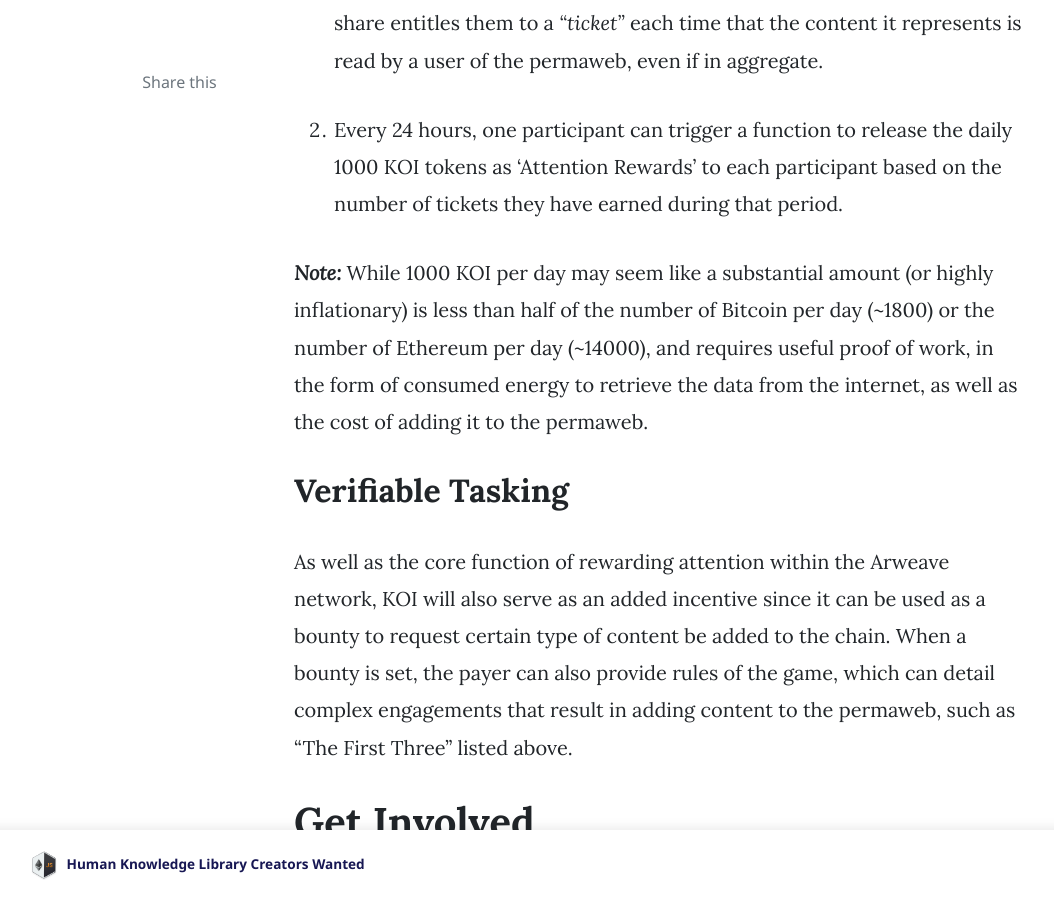
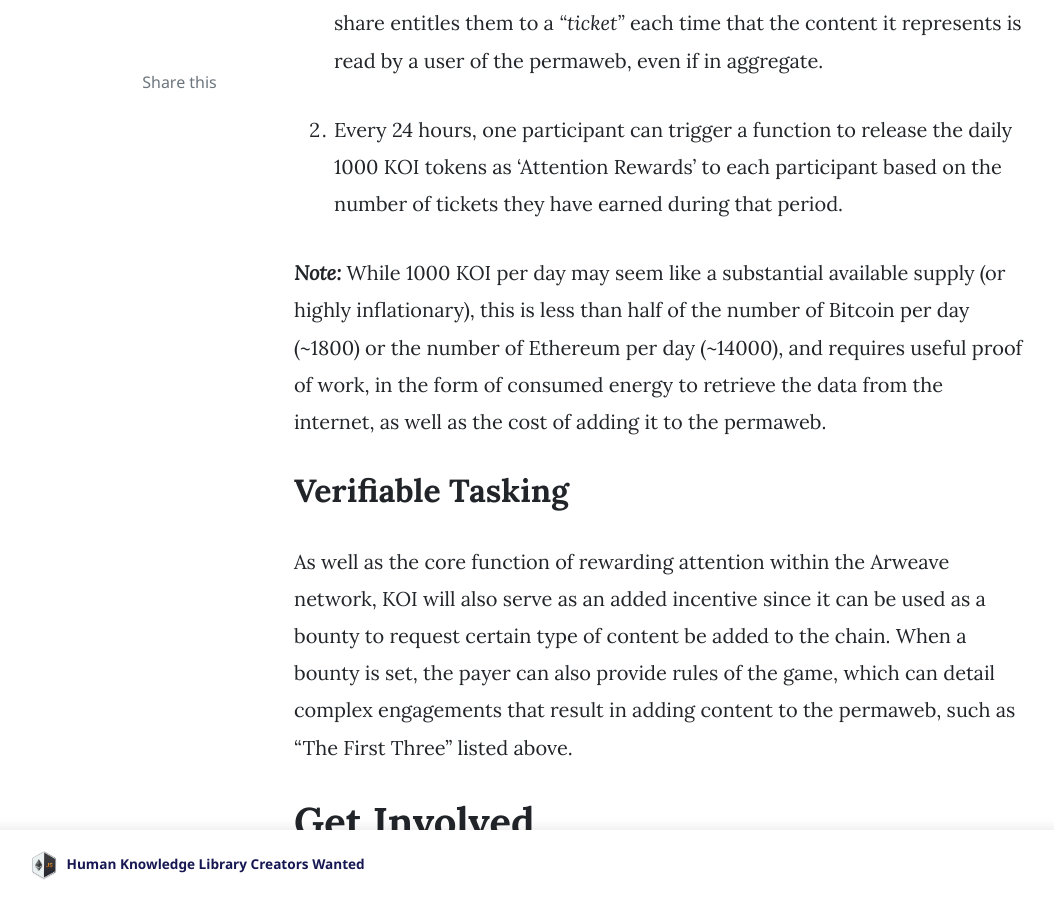
Before and after one commit to tykoii/blog, a Jekyll site: the page built from _posts/2021-01-16-koi-is-a-protocol.markdown, in a window 1280 px wide and 900 px high, scrolled down 4705 px. Shown: the whole window, without its empty margins (76-1130 px from the left). Built offline with Jekyll 4.4.1, drawn with Linux system fonts in a browser that asks for light colours; nearby versions of some CDN libraries; comment, search, counter and statistics services are not loaded.

Commit message:
Update 2021-01-16-koi-is-a-protocol.markdown

```diff
--- a/_posts/2021-01-16-koi-is-a-protocol.markdown
+++ b/_posts/2021-01-16-koi-is-a-protocol.markdown
@@ -54,7 +54,7 @@
 
 2. Every 24 hours, one participant can trigger a function to release the daily 1000 KOI tokens as 'Attention Rewards' to each participant based on the number of tickets they have earned during that period.
 
-***Note:*** While 1000 KOI per day may seem like a substantial amount (or highly inflationary) is less than half of the number of Bitcoin per day (~1800) or the number of Ethereum per day (~14000), and requires useful proof of work, in the form of consumed energy to retrieve the data from the internet, as well as the cost of adding it to the permaweb.
+***Note:*** While 1000 KOI per day may seem like a substantial available supply (or highly inflationary), this is less than half of the number of Bitcoin per day (~1800) or the number of Ethereum per day (~14000), and requires useful proof of work, in the form of consumed energy to retrieve the data from the internet, as well as the cost of adding it to the permaweb.
 
 ## Verifiable Tasking
 As well as the core function of rewarding attention within the Arweave network, KOI will also serve as an added incentive since it can be used as a bounty to request certain type of content be added to the chain. When a bounty is set, the payer can also provide rules of the game, which can detail complex engagements that result in adding content to the permaweb, such as "The First Three" listed above.
```
